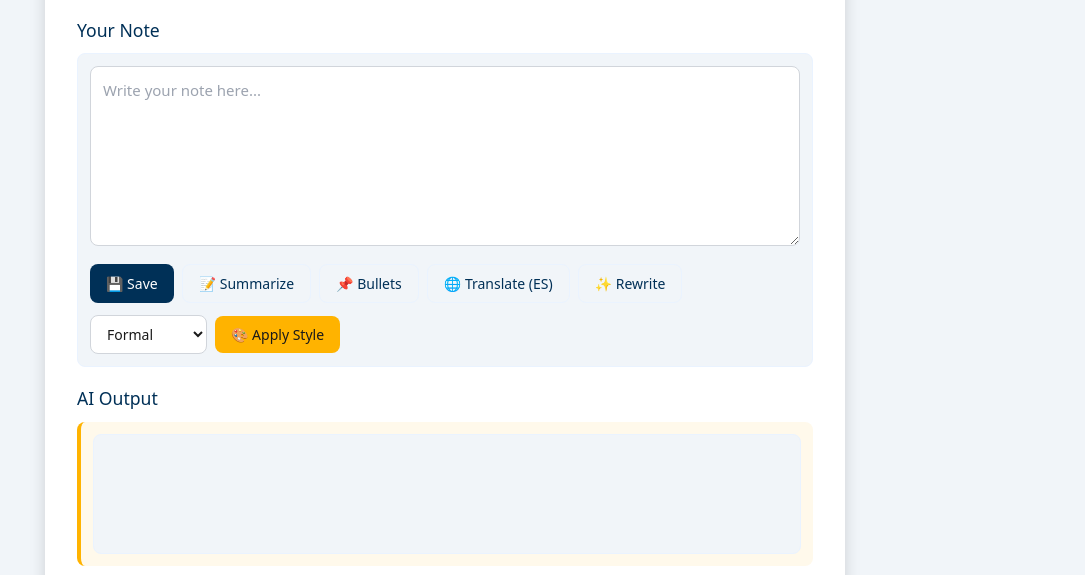
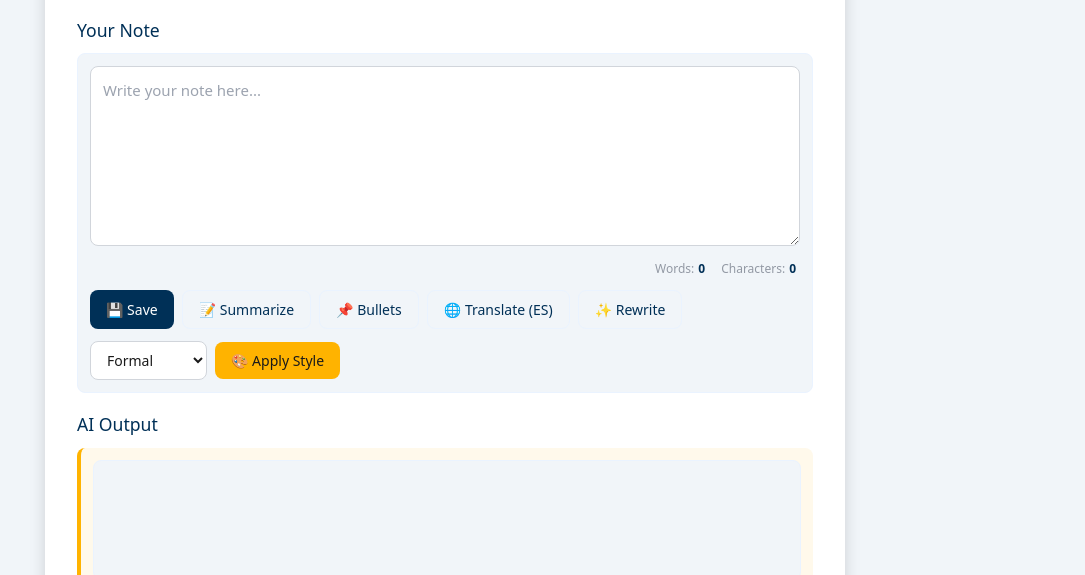
Before and after one commit to AdminZacc/Edge-Notes, a website: page public/index.html in a window 1280 px wide. Shown: the part 170-745 px from the top of the page, without its empty margins (195-1280 px from the left). Drawn offline with Linux system fonts and the light colour scheme; no server answers.

```diff
--- a/public/index.html
+++ b/public/index.html
@@ -94,6 +94,11 @@
     .btn-primary.loading::after { border-color: rgba(255,255,255,0.3); border-top-color: white; }
     .btn-secondary.loading::after { border-color: var(--border-color); border-top-color: var(--primary); }
     .btn-accent.loading::after { border-color: rgba(0,0,0,0.2); border-top-color: #1a1a1a; }
+    /* Word count */
+    .word-count { display: flex; justify-content: flex-end; gap: 16px; padding: 8px 4px 0; font-size: 12px; color: var(--text-muted); }
+    .word-count span { display: flex; align-items: center; gap: 4px; }
+    .count-label { opacity: 0.7; }
+    .count-value { font-weight: 600; color: var(--primary); }
   </style>
 </head>
 <body>
@@ -132,6 +137,10 @@
       <h2 class="section-title">Your Note</h2>
       <div class="section-box">
         <textarea id="note" class="note-area" placeholder="Write your note here..."></textarea>
+        <div class="word-count">
+          <span><span class="count-label">Words:</span> <span id="wordCount" class="count-value">0</span></span>
+          <span><span class="count-label">Characters:</span> <span id="charCount" class="count-value">0</span></span>
+        </div>
         <div class="btn-row">
           <button id="save" class="btn btn-primary">💾 Save</button>
           <button id="summarize" class="btn btn-secondary">📝 Summarize</button>
--- a/public/main.js
+++ b/public/main.js
@@ -71,8 +71,24 @@
   htmlPreview: document.getElementById('htmlPreview'),
   htmlCode: document.getElementById('htmlCode'),
   loadingOverlay: document.getElementById('loadingOverlay'),
-  loadingText: document.getElementById('loadingText')
+  loadingText: document.getElementById('loadingText'),
+  wordCount: document.getElementById('wordCount'),
+  charCount: document.getElementById('charCount')
 };
+
+// Word count functionality
+function updateWordCount() {
+  const text = el.note.value;
+  const charCount = text.length;
+  const wordCount = text.trim() ? text.trim().split(/\s+/).length : 0;
+  el.wordCount.textContent = wordCount.toLocaleString();
+  el.charCount.textContent = charCount.toLocaleString();
+}
+
+// Update on input
+el.note.addEventListener('input', updateWordCount);
+// Initialize on load
+updateWordCount();
 
 // Loading state management
 const loading = {
@@ -259,6 +275,7 @@
     if (content) {
       el.note.value = content;
       el.output.textContent = 'Loaded last note for this session.';
+      updateWordCount();
     }
   } catch (_) {
     // ignore if none
```
